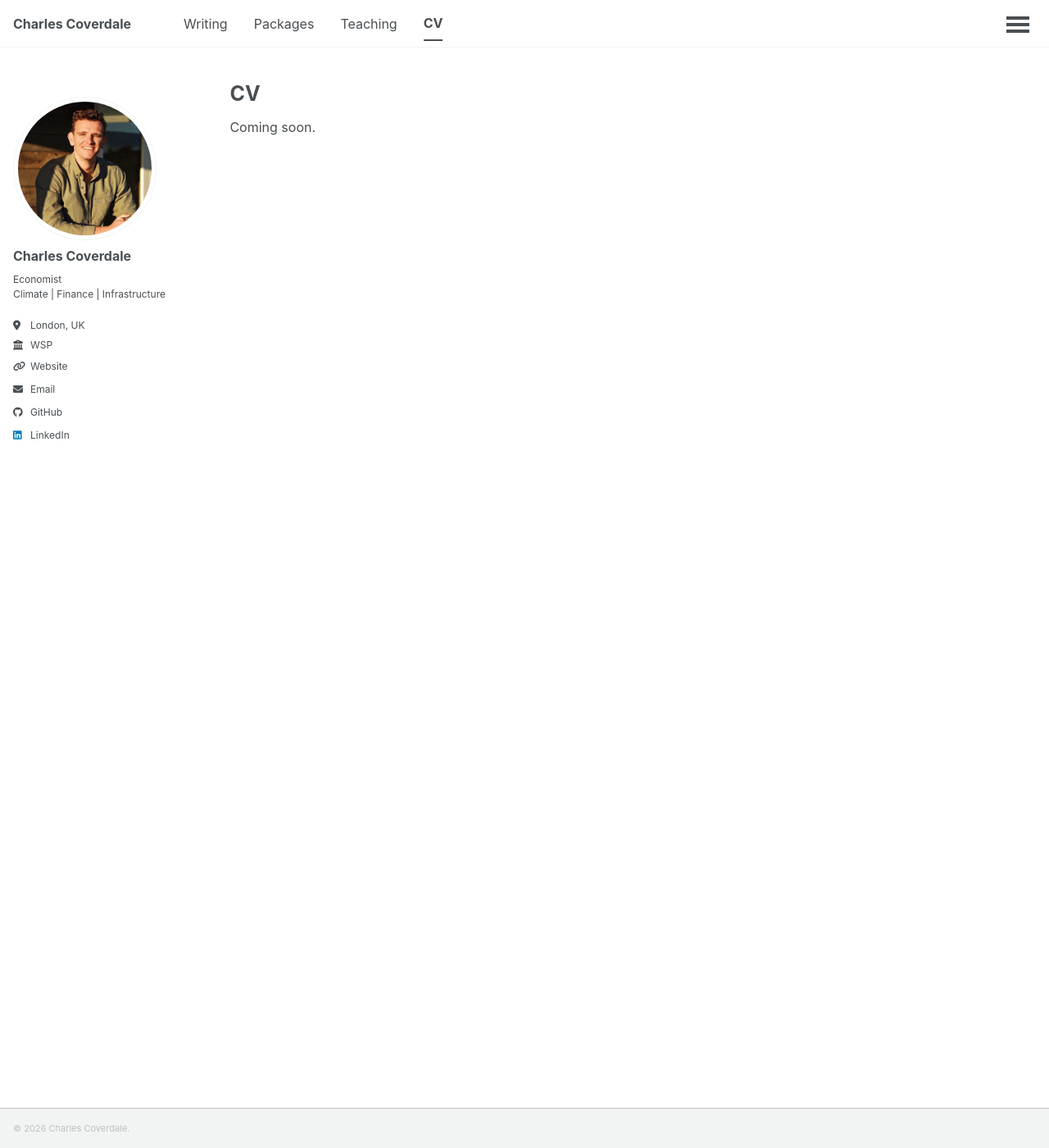
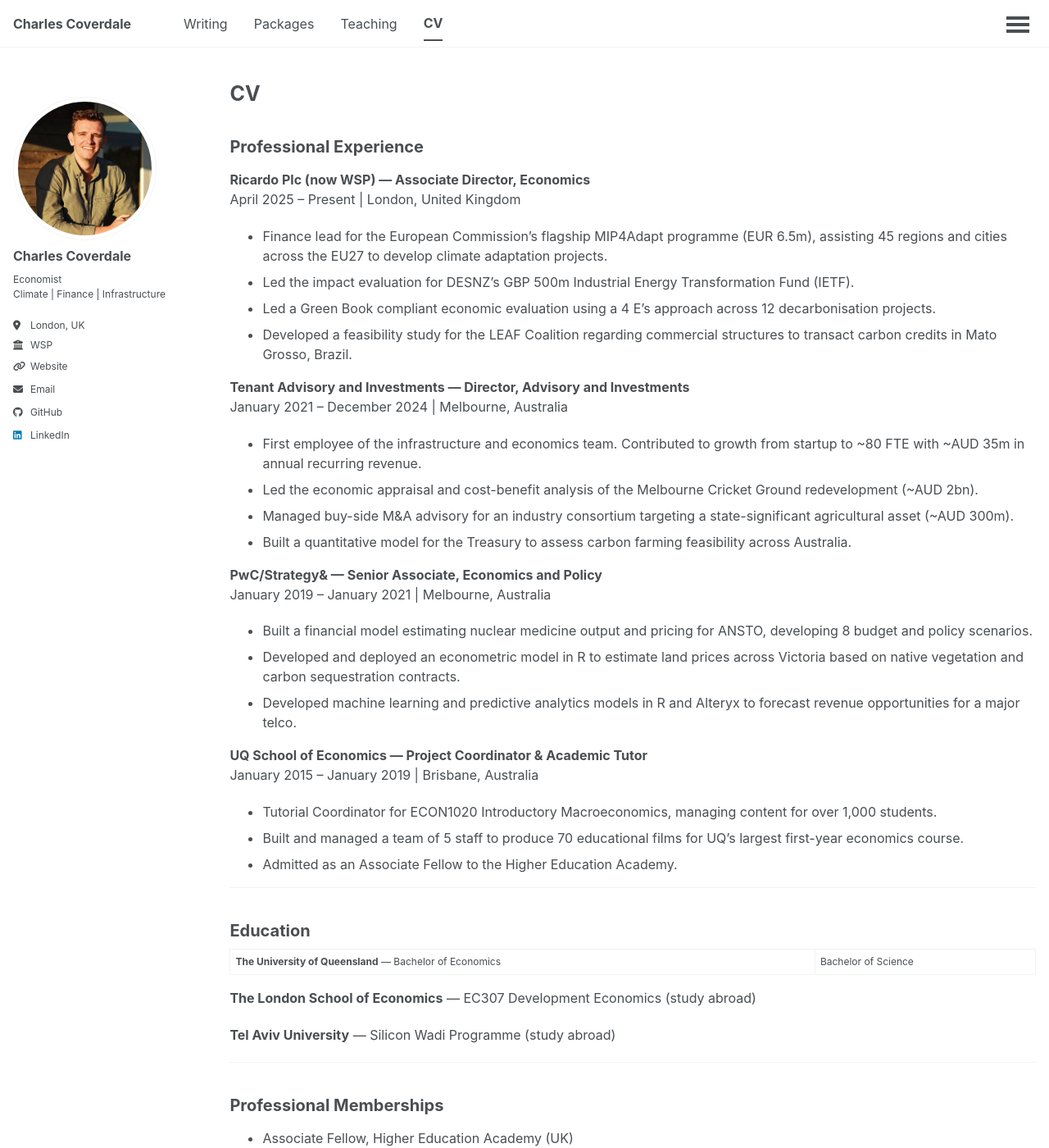
Before and after one commit to charlescoverdale/charlescoverdale.github.io, a Jekyll site: the page built from _pages/cv.md, in a window 1280 px wide and 1400 px high. Shown: the whole window at 82% size. Built offline with Jekyll 4.4.1, drawn with Linux system fonts in a browser that asks for light colours; a script that is not in the unit is left out; some of the changed text lies outside the part shown.

Commit message:
Populate CV page from latest CV, trimmed to key bullets

```diff
--- a/_pages/cv.md
+++ b/_pages/cv.md
@@ -7,4 +7,53 @@ redirect_from:
   - /resume
 ---
 
-Coming soon.
+{% include base_path %}
+
+## Professional Experience
+
+**Ricardo Plc (now WSP) — Associate Director, Economics**
+<br>April 2025 – Present | London, United Kingdom
+
+- Finance lead for the European Commission's flagship MIP4Adapt programme (EUR 6.5m), assisting 45 regions and cities across the EU27 to develop climate adaptation projects.
+- Led the impact evaluation for DESNZ's GBP 500m Industrial Energy Transformation Fund (IETF).
+- Led a Green Book compliant economic evaluation using a 4 E's approach across 12 decarbonisation projects.
+- Developed a feasibility study for the LEAF Coalition regarding commercial structures to transact carbon credits in Mato Grosso, Brazil.
+
+**Tenant Advisory and Investments — Director, Advisory and Investments**
+<br>January 2021 – December 2024 | Melbourne, Australia
+
+- First employee of the infrastructure and economics team. Contributed to growth from startup to ~80 FTE with ~AUD 35m in annual recurring revenue.
+- Led the economic appraisal and cost-benefit analysis of the Melbourne Cricket Ground redevelopment (~AUD 2bn).
+- Managed buy-side M&A advisory for an industry consortium targeting a state-significant agricultural asset (~AUD 300m).
+- Built a quantitative model for the Treasury to assess carbon farming feasibility across Australia.
+
+**PwC/Strategy& — Senior Associate, Economics and Policy**
+<br>January 2019 – January 2021 | Melbourne, Australia
+
+- Built a financial model estimating nuclear medicine output and pricing for ANSTO, developing 8 budget and policy scenarios.
+- Developed and deployed an econometric model in R to estimate land prices across Victoria based on native vegetation and carbon sequestration contracts.
+- Developed machine learning and predictive analytics models in R and Alteryx to forecast revenue opportunities for a major telco.
+
+**UQ School of Economics — Project Coordinator & Academic Tutor**
+<br>January 2015 – January 2019 | Brisbane, Australia
+
+- Tutorial Coordinator for ECON1020 Introductory Macroeconomics, managing content for over 1,000 students.
+- Built and managed a team of 5 staff to produce 70 educational films for UQ's largest first-year economics course.
+- Admitted as an Associate Fellow to the Higher Education Academy.
+
+---
+
+## Education
+
+**The University of Queensland** — Bachelor of Economics | Bachelor of Science
+
+**The London School of Economics** — EC307 Development Economics (study abroad)
+
+**Tel Aviv University** — Silicon Wadi Programme (study abroad)
+
+---
+
+## Professional Memberships
+
+- Associate Fellow, Higher Education Academy (UK)
+- Member, Economic Society of Australia
```
